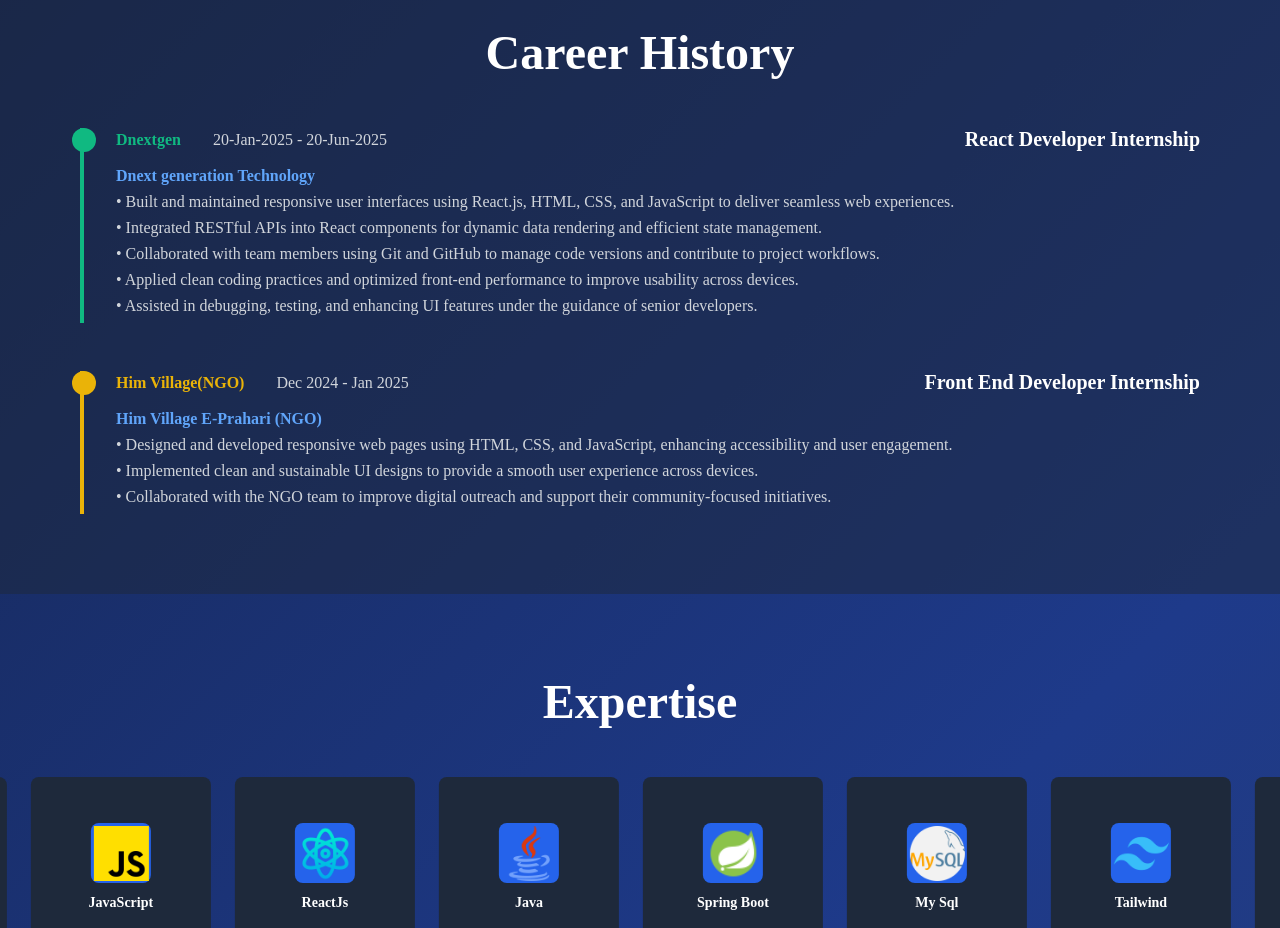
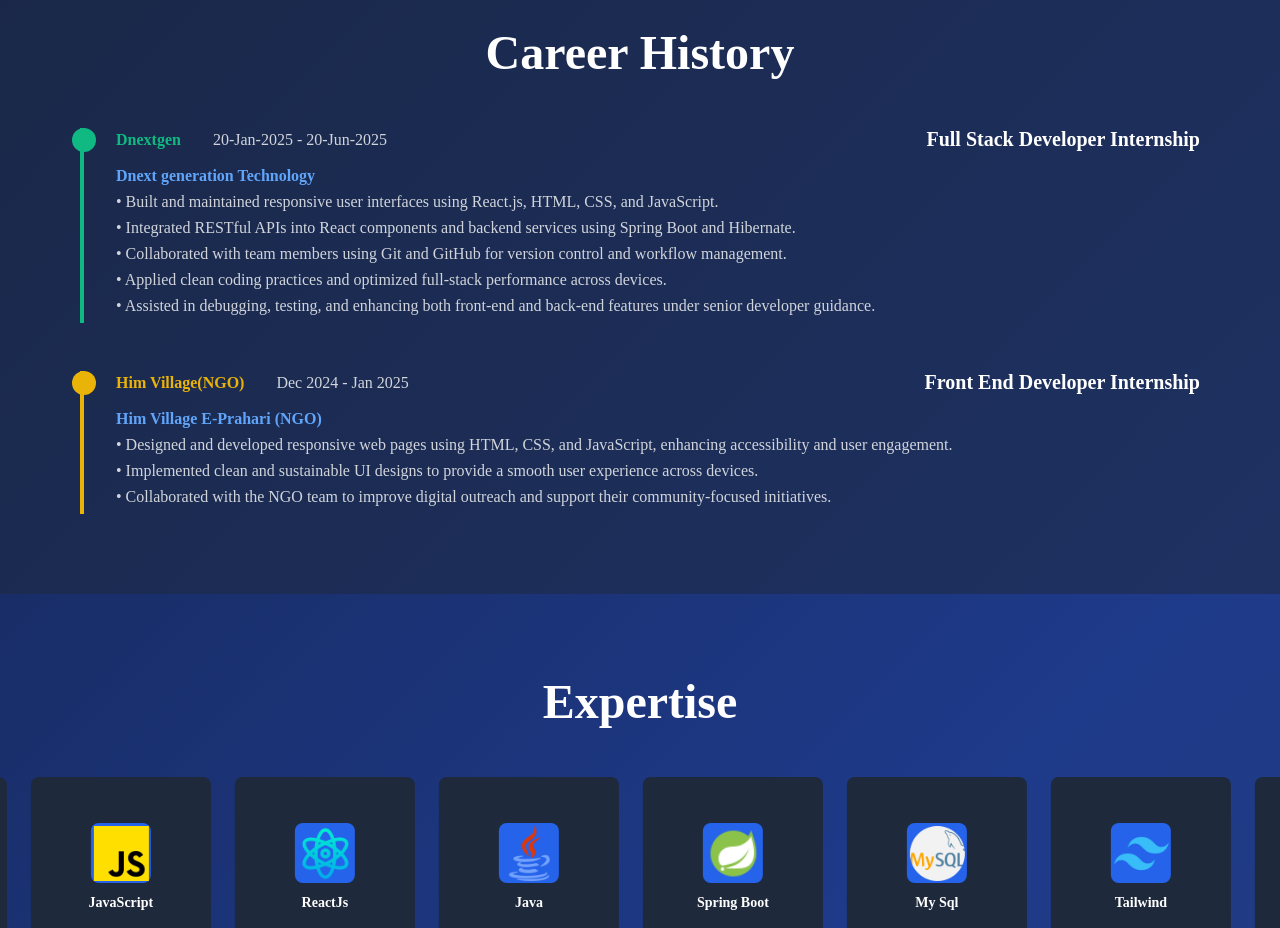
Before and after one commit to AKashAMode/Akash-Portfolio, a React (Vite) app: page / in a window 1280 px wide. Shown: the part 1600-2528 px from the top of the page. Built offline with nearby package versions, Linux system fonts and the light colour scheme.

Commit message:
Update PortfolioPage.jsx

```diff
--- a/src/Views/PortfolioPage.jsx
+++ b/src/Views/PortfolioPage.jsx
@@ -310,16 +310,15 @@ const PortfolioPage = () => {
                   <span className="company-name">Dnextgen</span>
                   <span className="timeline-date">20-Jan-2025 - 20-Jun-2025</span>
                 </div>
-                <h3 className="timeline-position">React Developer Internship</h3>
+                <h3 className="timeline-position">Full Stack Developer Internship</h3>
               </div>
               <p className="timeline-company-full">Dnext generation Technology</p>
               <ul className="timeline-responsibilities">
-                <li>• Built and maintained responsive user interfaces using React.js, HTML, CSS, and JavaScript to deliver seamless web experiences.</li>
-                 <li>• Integrated RESTful APIs into React components for dynamic data rendering and efficient state management.</li>
-                <li>• Collaborated with team members using Git and GitHub to manage code versions and contribute to project workflows.</li>
-                <li>• Applied clean coding practices and optimized front-end performance to improve usability across devices.</li>
-                 <li>• Assisted in debugging, testing, and enhancing UI features under the guidance of senior developers.</li>
-
+                <li>• Built and maintained responsive user interfaces using React.js, HTML, CSS, and JavaScript.</li>
+               <li>• Integrated RESTful APIs into React components and backend services using Spring Boot and Hibernate.</li>
+               <li>• Collaborated with team members using Git and GitHub for version control and workflow management.</li>
+               <li>• Applied clean coding practices and optimized full-stack performance across devices.</li>
+               <li>• Assisted in debugging, testing, and enhancing both front-end and back-end features under senior developer guidance.</li>
               </ul>
             </div>
 
```
